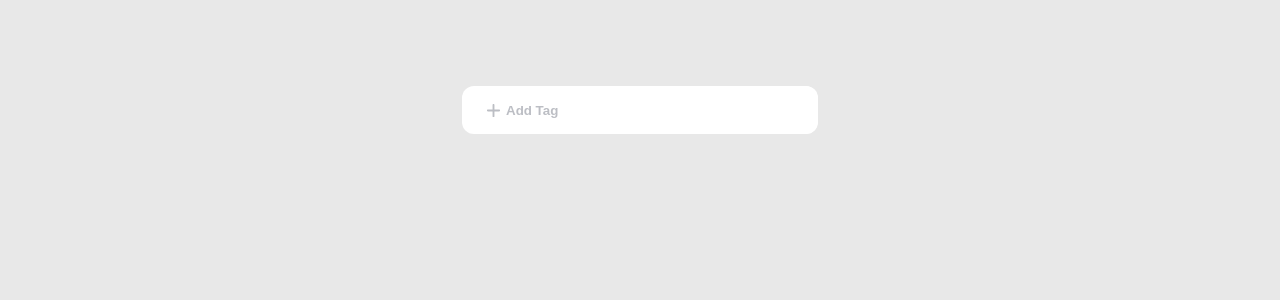
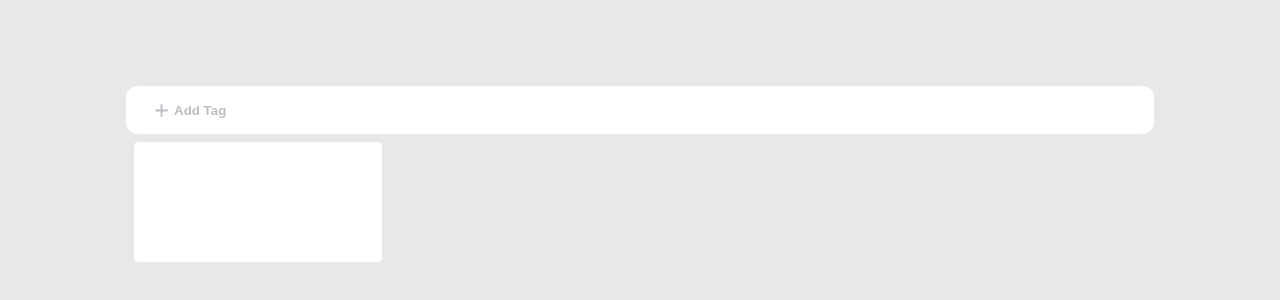
Before and after one commit to mrfarhadir/MultiSelectInput, a React (Create React App) app: page / in a window 1280 px wide. Shown: the part 290-590 px from the top of the page. Built offline with nearby package versions, Linux system fonts and the light colour scheme.

Commit message:
AutoComplete component created which will show a list of items based on user input

```diff
--- a/src/assets/css/variables.css
+++ b/src/assets/css/variables.css
@@ -6,5 +6,5 @@
 	--secondary: #3E3E41;
 	--accent: #7C7D81;
 	--scroll-bar-color: #7C7D81;
-	--scroll-bar-bg-color: #E8E8E8
+	--scroll-bar-bg-color: #FFFFFF
 }
--- /dev/null
+++ b/src/components/MultiSelect/AutoCompleteList.ts
@@ -0,0 +1,11 @@
+import styled from "styled-components";
+
+export const AutoCompleteList = styled.div`
+  position: absolute;
+  top: 56px;
+  right: 0;
+  width: 100%;
+  height: 120px;
+  background: var(--light);
+  border-radius: 4px;
+`
--- a/src/components/MultiSelect/Input.tsx
+++ b/src/components/MultiSelect/Input.tsx
@@ -1,10 +1,15 @@
 import styled from "styled-components";
+import { AutoCompleteList } from "./AutoCompleteList";
+
+const Wrapper = styled.div`
+  position: relative;
+`
 
 const Input = styled.input`
   height: 48px;
   border-radius: 12px;
   border: none;
-  width: 320px;
+  width: 216px;
   padding: 0 16px;
   &:focus {
     outline: none;
@@ -20,7 +25,6 @@ const Input = styled.input`
   }
 `
 
-
 export const MultiSelectInput = (props: {
 	newTagAdded: (tagName: string) => void
 }) => {
@@ -33,5 +37,10 @@ export const MultiSelectInput = (props: {
 		}
 	}
 
-	return (<Input onKeyUp={e => inputOnKeyup(e)} type={'text'} placeholder={'Add Tag'}/>)
+	return (
+		<Wrapper>
+			<Input onKeyUp={e => inputOnKeyup(e)} type={'text'} placeholder={'Add Tag'}/>
+			<AutoCompleteList />
+		</Wrapper>
+)
 }
--- a/src/components/MultiSelect/Tags.tsx
+++ b/src/components/MultiSelect/Tags.tsx
@@ -13,6 +13,7 @@ const Tag = styled.span`
   line-height: 2.1;
   font-size: 14px;
   font-weight: bold;
+  cursor: pointer;
   & > *:last-child {
     margin-left: 12px;
   }
@@ -28,8 +29,14 @@ const TagButton = (props: { children: string }) => {
 }
 
 const TagsWrapper = styled.div`
-  display: inline-block;
-  cursor: pointer;
+  display: inline-flex;
+  align-items: center;
+  height: 47px;
+  margin-left: 4px;
+  white-space: nowrap;
+  overflow: hidden;
+  overflow-x: auto;
+  border-radius: 12px;
 `
 
 function renderTags(items: Array<string>) {
--- a/src/components/MultiSelect/index.tsx
+++ b/src/components/MultiSelect/index.tsx
@@ -1,8 +1,9 @@
-import { useRef } from "react";
+import {useRef} from "react";
 import styled from "styled-components";
 import {MultiSelectInput} from "./Input";
-import { Tags } from "./Tags";
+import {Tags} from "./Tags";
 import {useState} from "react";
+import {AutoCompleteList} from "./AutoCompleteList";
 
 export const Wrapper = styled.div`
   background: var(--light);
@@ -11,9 +12,7 @@ export const Wrapper = styled.div`
   display: flex;
   align-items: center;
   padding-left: 4px;
-  white-space: nowrap;
-  overflow: hidden;
-  overflow-x: auto;
+  width: 80vw;
 `
 
 
@@ -33,11 +32,10 @@ export const MultiSelect = () => {
 	}
 
 	return (
+
 		<Wrapper ref={wrapper}>
-			<div>
-				<Tags items={items} />
-				<MultiSelectInput newTagAdded={tagName => addNewTag(tagName)} />
-			</div>
+			<Tags items={items}/>
+			<MultiSelectInput newTagAdded={tagName => addNewTag(tagName)}/>
 		</Wrapper>
 	)
 }
```
